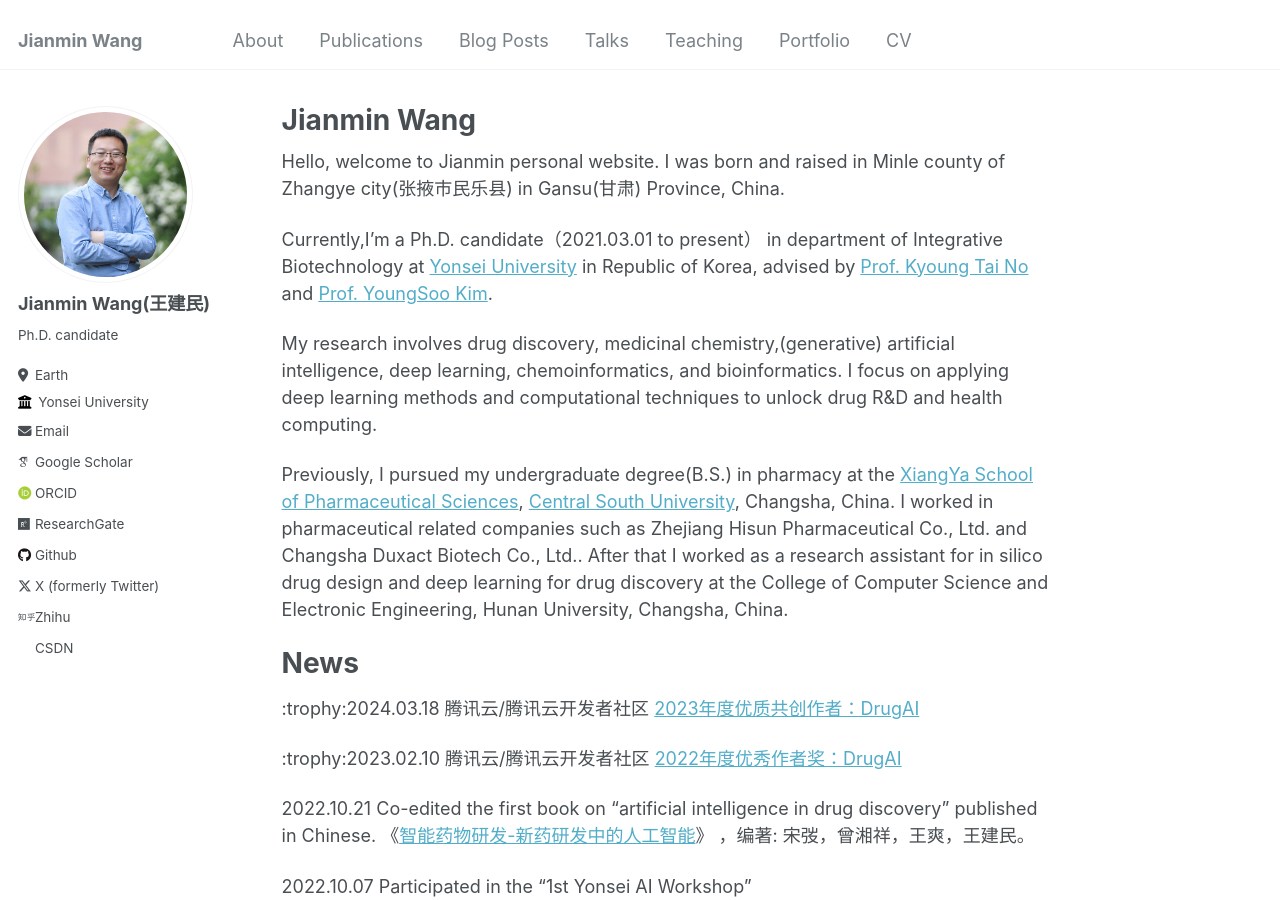
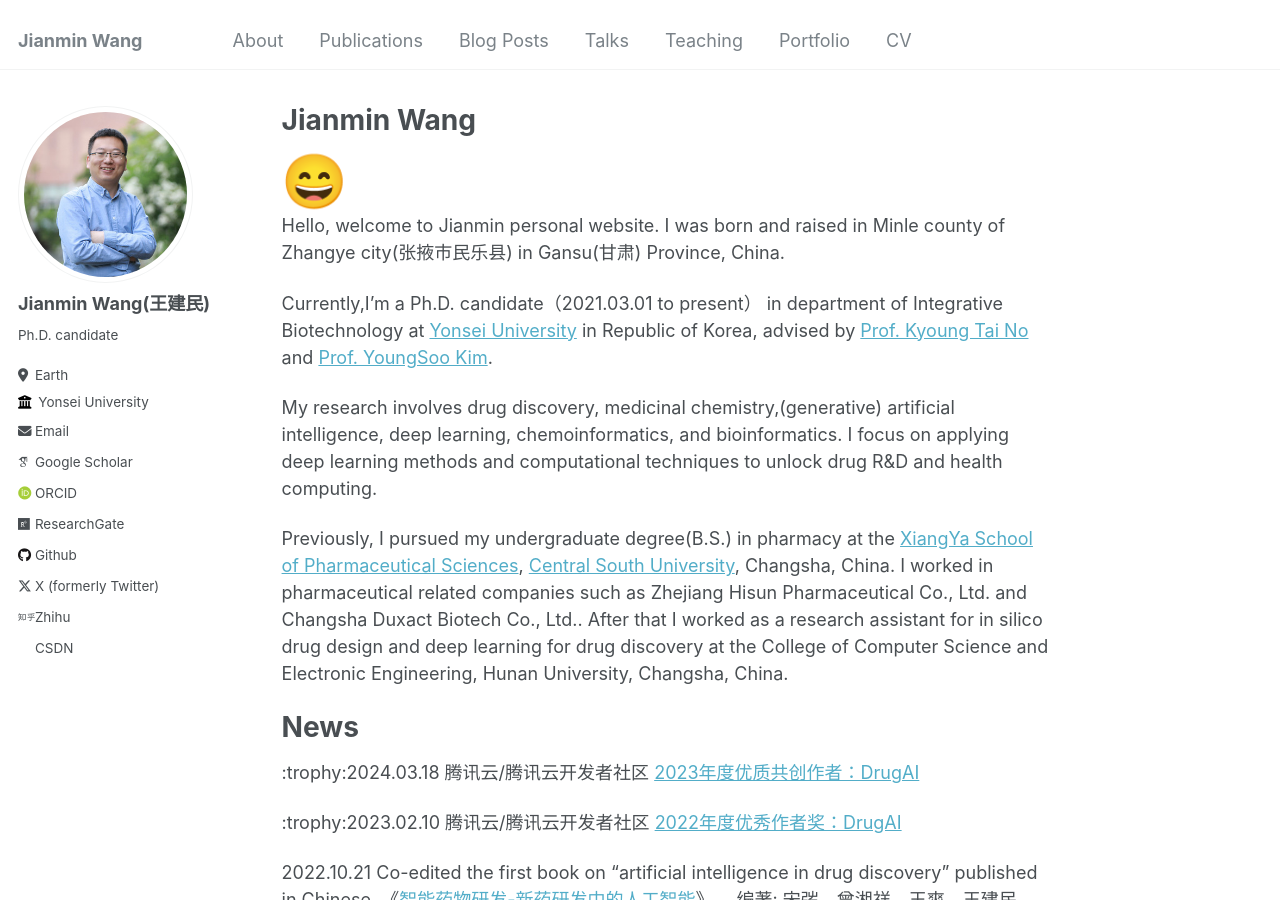
Before and after one commit to Jianmin2drugai/Jianmin2drugai.github.io, a Jekyll site: the page built from _pages/about.md, in a window 1280 px wide and 900 px high. Built offline with Jekyll 4.4.1, drawn with Linux system fonts in a browser that asks for light colours; emoji names are drawn with the system emoji font; some web fonts are replaced.

Commit message:
Update about.md

```diff
--- a/_pages/about.md
+++ b/_pages/about.md
@@ -6,6 +6,8 @@ redirect_from:
   - /about/
   - /about.html
 ---
+<div id="emoji-container"></div>
+<script src="/assets/js/emojis.js"></script>
 Hello, welcome to Jianmin personal website. I was born and raised in Minle county of Zhangye city(张掖市民乐县) in Gansu(甘肃) Province, China.
 
 Currently,I'm a Ph.D. candidate（2021.03.01 to present） in department of Integrative Biotechnology at <a href="https://www.yonsei.ac.kr/en_sc/">Yonsei University</a> in Republic of Korea, advised by <a href="https://www.csblab.or.kr/">Prof. Kyoung Tai No</a> and <a href="https://chembio.yonsei.ac.kr/">Prof. YoungSoo Kim</a>.
```
